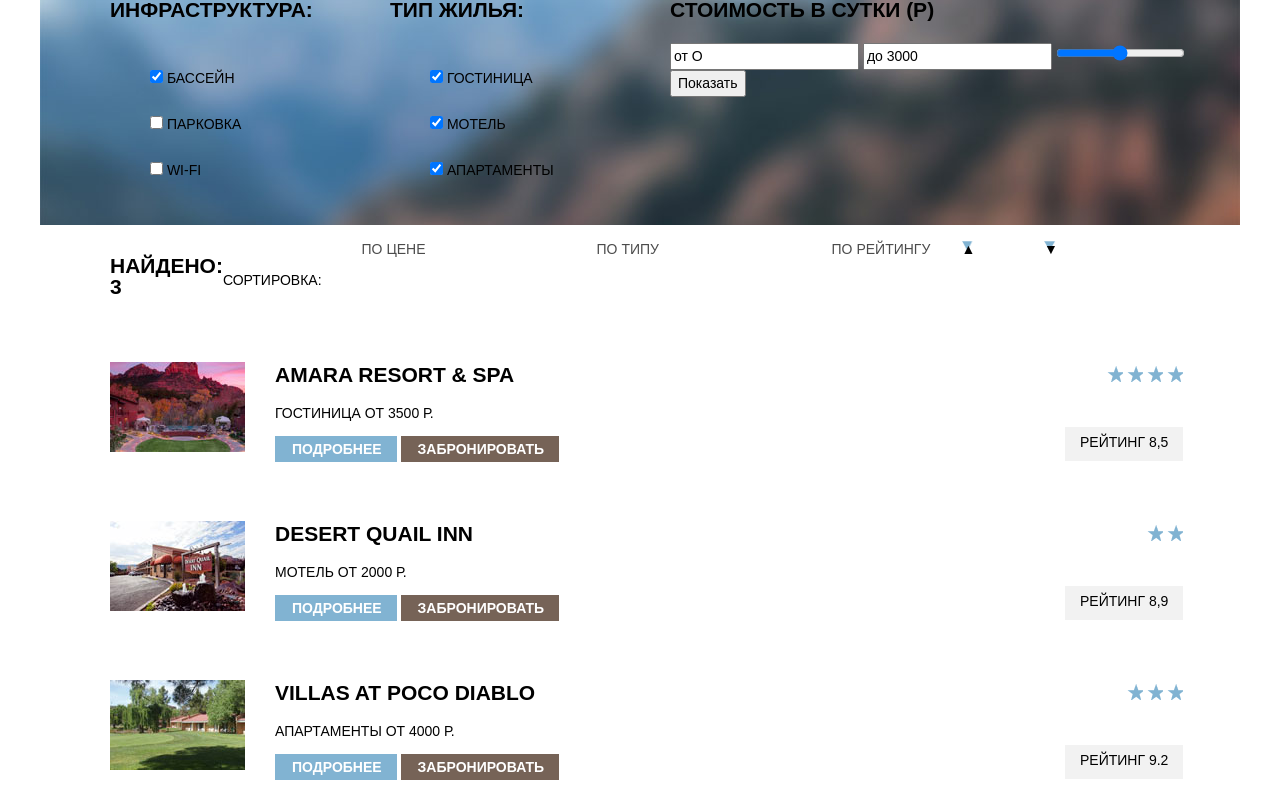
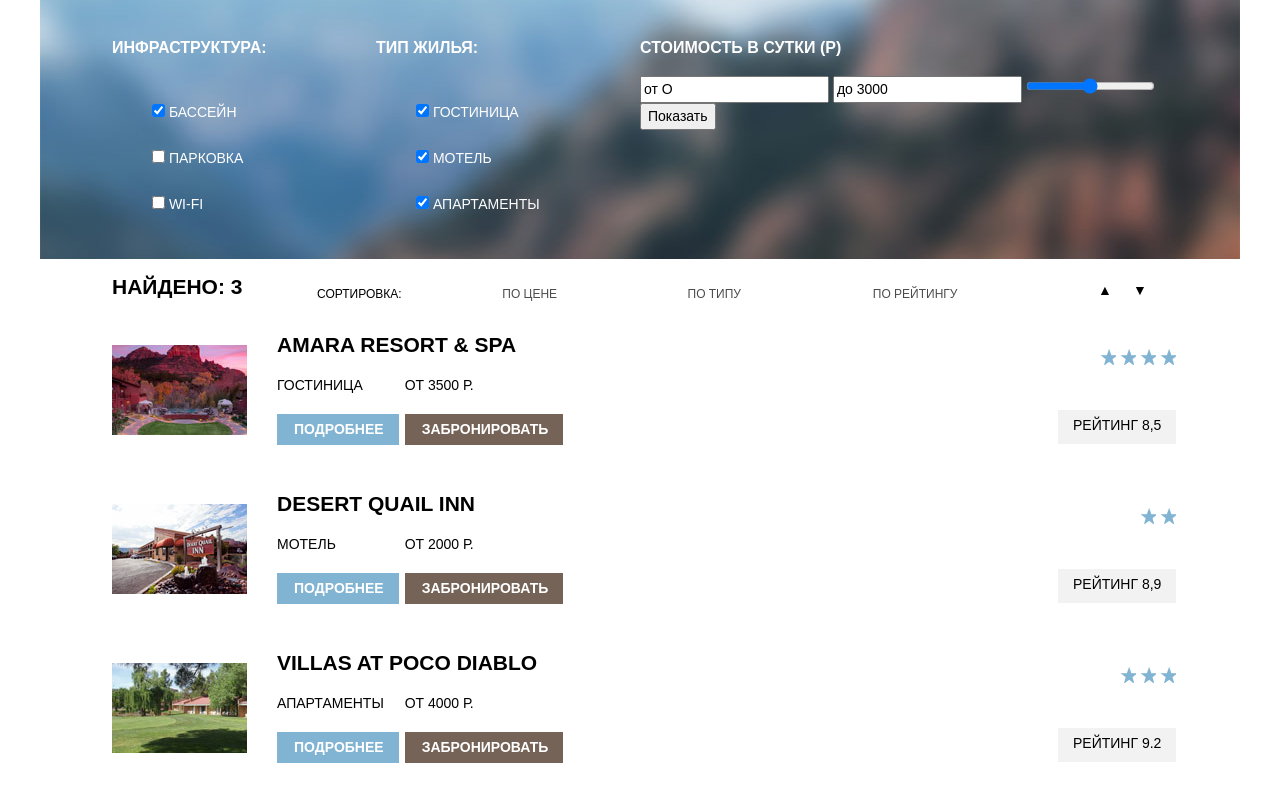
Before and after one commit to Lianella/35601-sedona, a plain HTML site: page catalog.html in a window 1280 px wide. Shown: the part 102-891 px from the top of the page. Drawn offline with Linux system fonts and the light colour scheme.

Commit message:
Сетка #4

```diff
--- a/catalog.html
+++ b/catalog.html
@@ -28,11 +28,11 @@
                 </li>
             </ul>
         </nav>
-        <!--<div class="logo">
+        <div class="logo">
             <a href="index.html">
                 <img src="img/logo.png" width="70" height="50">
             </a>
-        </div> -->
+        </div>
     </header>
     <main>
         <form class="quest-form">
@@ -87,10 +87,12 @@
         <section class="quest-sorting">
             <div class="quest-text">
                 <h2>Найдено: 3</h2>
-                <span>Сортировка:</span>
             </div>
             <div class="quest-list">
-                <ul class="quest-sorting"> <!--Тот же самый клсас что у section -->
+                <ul class="quest-picking"> <!--Тот же самый клсас что у section -->
+                    <li>
+                        <span>Сортировка:</span>
+                    </li>
                     <li>
                         <a href="#">По цене</a>
                     </li>
@@ -119,13 +121,15 @@
             </div>
             <div class="hotels-info">
                 <a href="#"><h2>Amara Resort &amp; SPA</h2></a>
+                <div class="info-list">
                      <div class="info-span">
                         <span>Гостиница</span>
-                    <span>от 3500 р.</span>
+                        <a href="#">Подробнее</a>
                     </div>
                     <div class="info-link">
-                    <a href="#">Подробнее</a>
+                        <span>от 3500 р.</span>
                         <a href="#">Забронировать</a>
+                </div>
                 </div>
             </div>
             <div class="hotels-ratings">
@@ -146,13 +150,15 @@
             </div>
             <div class="hotels-info">
                 <a href="#"><h2>Desert Quail Inn</h2></a>
+                <div class="info-list">
                      <div class="info-span">
                         <span>Мотель</span>
-                    <span>от 2000 р.</span>
+                        <a href="#">Подробнее</a>
                     </div>
                     <div class="info-link">
-                    <a href="#">Подробнее</a>
+                        <span>от 2000 р.</span>
                         <a href="#">Забронировать</a>
+                    </div>
                 </div>
             </div>
             <div class="hotels-ratings">
@@ -171,13 +177,15 @@
             </div>
             <div class="hotels-info">
                 <a href="#"><h2>Villas at Poco Diablo</h2></a>
+                <div class="info-list">
                     <div class="info-span">
                         <span>Апартаменты</span>
-                    <span>от 4000 р.</span>
+                        <a href="#">Подробнее</a>
                     </div>
                     <div class="info-link">
-                    <a href="#">Подробнее</a>
+                        <span>от 4000 р.</span>
                         <a href="#">Забронировать</a>
+                    </div>
                 </div>
             </div>
             <div class="hotels-ratings">
--- a/css/style.css
+++ b/css/style.css
@@ -15,20 +15,19 @@ body {
 }
 h2 {
 	font-size: 21px;
-    font-family: "PTSans",Arial,sans-serif;
     line-height: 21px;
     color: #000000;
-
 }
 h3 {
 	font-size: 30px;
-    font-family: "PTSans",Arial,sans-serif;
     line-height: 24px;
     color: #000000;
 }
+h4 {
+
+}
 p {
 	font-size: 14px;
-    font-family: "PTSans",Arial,sans-serif;
     line-height: 26px;
     color: #000000;
 }
@@ -81,15 +80,16 @@ a {
 	display: flex;
 	flex-direction: column;
 	justify-content: center;
+	padding-top: 65px;
+	padding-bottom: 57px;
 }
 .description h2 {
 	align-self: center;
-	padding-top: 65px;
+
 	padding-bottom: 30px;
 }
 .description p {
 	align-self: center;
-	padding-bottom: 55px;
 }
 .reasons {
 	display: flex;
@@ -186,6 +186,7 @@ footer {
 	flex-direction: row;
 	justify-content: center;
 	align-content: space-around;
+	background: rgba(255,255,255, 0,8);
 }
 .footer-item {
 	width: 400px;
@@ -193,63 +194,73 @@ footer {
 	padding-top: 50px;
 	padding-bottom: 50px;
 }
+/*   Страница catolog.html */
 .quest-form {
 	display: flex;
 	flex-direction: row;
 	justify-content: center;
 	background-image: url(../img/filter-background.jpg);
+	color: #ffffff;
+}
+.quest {
+	width: 264px;
+}
+.quest-price {
+	width: 528px;
 }
 .quest-item {
 	padding-bottom: 30px;
 }
 .quest-item li {
-	padding-top: 25px;
+	padding-top: 25px;	/*интервал между списками в форме*/
 }
-.quest h2, .quest-price h2 {
+.quest h2, .quest-price h2 { /* Инфраструктура, Тип жилья, стоимость в сутки*/
+	font-size: 16px;
+    line-height: 21px;
+    color: #ffffff;
 	padding-top: 30px;
 	padding-bottom: 5px;
 }
-.quest-sorting, .hotels {
+.quest-sorting, .hotels { /*section и article после формы*/
 	display: flex;
 	flex-direction: row;
-	justify-content: flex-start;
 }
 .quest-sorting {
-	width: 705px;
+	align-items: flex-end;
+}
+.quest-picking {
+	display: flex;
+	flex-direction: row;
 }
 .quest-text {
-	width: 330px;
-	display: flex;
-	flex-direction: row;
-	justify-content: flex-start;
-	align-items: center;
-	flex-wrap: nowrap;
+	width: 165px;
+/*	margin-top: 30px;
+	margin-bottom: 35px;*/
 }
-.quest-text h2 {
-	margin-top: 30px;
-	margin-bottom: 35px;
-}
-.quest-text span {
+/*.quest-text span {
 	margin-top: 40px;
 	margin-bottom: 35px;
-}
+}*/
 .quest-list {
-	width: 600px;
+	width: 781px;
+	font-size: 12px;
+    line-height: 18px;
 }
 .quest-list a {
 	margin-top: 40px;
-	margin-bottom: 35px;
+	margin-bottom: 36px;
 	opacity: 0.7; /* Значение прозрачности */
     filter: alpha(Opacity=70); /* Прозрачность в IE */
 	color: #000000;
 }
-
+.quest-arrow {
+	width: 110px;
+}
 .quest-arrow ul{
-	width: 165px;
 	display: flex;
 	flex-direction: row;
 	justify-content: flex-end;
-}
+}/*
 .quest-arrow a:first-child {
 	width: 15px;
 	height: 15px;
@@ -261,20 +272,29 @@ footer {
 	height: 15px;
 	background: url(../img/sprite-sedona.png) no-repeat;
 	background-position: -35px -5px;
-}
+}*/
 .quest:first-child, .quest-text, .hotels-image {
-	margin-left: 70px;
+	padding-left: 72px;
 }
 .hotels-image {
+	width: 165px;
 	margin-top: 30px;
 }
 .hotels-info {
-	width: 790px;
-	margin-left: 30px;
-	margin-top: 15px;
-
+	width: 781px;
+	/*margin-left: 30px;
+	margin-top: 15px;	*/
 	display: flex;
 	flex-direction: column;
+}
+.hotels-info h2 {
+	font-size: 21px;
+    line-height: 26px;
+    font-weight: bold;
+
+}
+.quest-price, .hotel-rating {
+	padding-right: 72px;
 }
 .stars {
 	display: flex;
@@ -289,6 +309,9 @@ i {
 	background: url(../img/sprite-sedona.png) no-repeat;
 	background-position: -255px -50px;
 }
+.hotel-rating {
+	width: 110px;
+}
 .rating {
 	/*width: 110px;*/
 	padding-top: 5px;
@@ -298,7 +321,7 @@ i {
 	background-color: #f2f2f2;
 	margin-bottom: 30px;
 }
-.info-link a {
+.info-link a, .info-span a {
 	font-weight: bold;
 	padding-top: 5px;
 	padding-bottom: 5px;
@@ -306,15 +329,26 @@ i {
 	padding-right: 15px;
 	color: #ffffff;
 }
-.info-link a:first-child {
+.info-span a:last-child {
 
 	user-select: none;
 	background-color: #81b3d2;
 }
 .info-link a:last-child {
-
 	background-color: #766357;
 }
 .info-span {
 	padding-bottom: 15px;
+	margin-right: 6px;
 }
+.info-list {
+	display: flex;
+	flex-direction: row;
+}
+.info-span, .info-link {
+	display: flex;
+	flex-direction: column;
+}
+.info-list span {
+	padding-bottom: 18px;
+}
```
Lines whose indentation alone changed are shown as unchanged.
